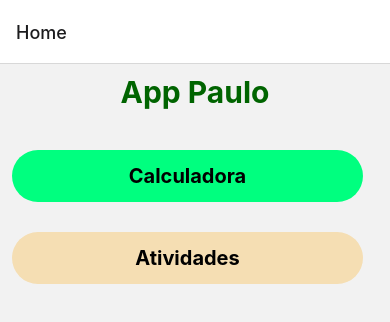
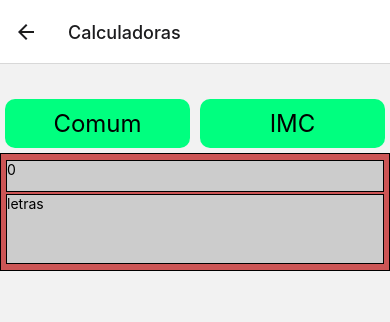
Before and after one commit to PHCJ/ISW036-React-Native, a React Native app: screen /Calculadoras in a window 390 px wide. Shown: the top 322 px of the page. Built offline with nearby package versions, Linux system fonts and the light colour scheme.

Commit message:
Calculadora e componente button

```diff
--- /dev/null
+++ b/src/components/Botao/styles.js
@@ -0,0 +1 @@
+export const styles = StyleSheet.create({})
--- /dev/null
+++ b/src/components/Calculadora/index.js
@@ -0,0 +1,48 @@
+import React, { useState } from "react";
+import { View, Text, StyleSheet } from "react-native";
+
+const index = () => {
+  const operationButtons = ["+", "-", "*", "/", "="];
+  const numberButtons = Array.from({ length: 10 }, (_, i) =>
+    String.fromCharCode(i + 48)
+  );
+
+  const [icalc, setIcalc] = useState(0);
+
+  return (
+    <View style={styles.container}>
+      <View style={styles.contentBoxView}>
+        <Text style={styles.boxView}>{icalc}</Text>
+      </View>
+      <View style={styles.contentBoxButton}><Text>letras</Text></View>
+    </View>
+  );
+};
+
+const styles = StyleSheet.create({
+  container: {
+    height:'90.3%',
+    alignItems: "center",
+    borderWidth:1,
+    padding:5,
+    backgroundColor:"#c55",
+    justifyContent:'space-around',
+  },
+  contentBoxView:{
+    backgroundColor:"#ccc",
+    flex:0.3,
+    width:'100%',
+  },
+  boxView: {
+    borderWidth: 1,
+    height:100,
+  },
+  contentBoxButton:{
+    backgroundColor:"#ccc",
+    borderWidth: 1,
+    flex:0.65,
+    width:'100%'
+  },
+});
+
+export default index;
--- a/src/components/SelectButton/index.js
+++ b/src/components/SelectButton/index.js
@@ -1,20 +1,22 @@
 import React, { useState } from "react";
 import { View, Button, Text, TouchableOpacity } from "react-native";
 import styles from "./style";
-import Form from '../Form/'
+import Imc from "../Form/";
+import Calc from '../Calculadora/'
+
 
 const Screen1 = () => {
   return (
-    <View >
-      <Form />
+    <View>
+      <Calc />
     </View>
   );
 };
 
 const Screen2 = () => {
   return (
-    <View style={styles.menuButton}>
-     <Text style={styles.msg}>Em construção</Text>
+    <View>
+      <Imc />
     </View>
   );
 };
@@ -31,13 +33,13 @@ const TwoScreensComponent = () => {
   };
 
   return (
-    <View >
+    <View>
       <View style={styles.menuButton}>
         <TouchableOpacity onPress={onPressButton1} style={styles.btnStyle}>
-          <Text style={styles.btnText}>IMC</Text>
+          <Text style={styles.btnText}>Comum</Text>
         </TouchableOpacity>
         <TouchableOpacity onPress={onPressButton2} style={styles.btnStyle}>
-          <Text style={styles.btnText}>Idade</Text>
+          <Text style={styles.btnText}>IMC</Text>
         </TouchableOpacity>
       </View>
       {showScreen1 ? <Screen1 /> : <Screen2 />}
--- a/src/pages/Home/index.js
+++ b/src/pages/Home/index.js
@@ -7,8 +7,8 @@ const HomeScreen = ({ navigation }) => {
   return (
     <View >
       <Title titulo="App Paulo"/>
-      <TouchableOpacity style={styles.ButtonCalculadora} onPress={() => navigation.navigate('Calculadora')}>
-        <Text style={styles.textButtonCalculator}>Calculadora</Text>
+      <TouchableOpacity style={styles.ButtonCalculadora} onPress={() => navigation.navigate('Calculadoras')}>
+        <Text style={styles.textButtonCalculator}>Calculadoras</Text>
       </TouchableOpacity>
       <TouchableOpacity style={styles.ButtonAula} onPress={() => navigation.navigate('Atividades')}>
         <Text style={styles.textButtonCalculator}>Atividades</Text>
--- a/src/routes/Navigation.js
+++ b/src/routes/Navigation.js
@@ -15,7 +15,7 @@ const Navigation = () => {
   return (
     <Stack.Navigator>
       <Stack.Screen name="Home" component={Home} />
-      <Stack.Screen name="Calculadora" component={Calculator} />
+      <Stack.Screen name="Calculadoras" component={Calculator} />
       <Stack.Screen name="Atividades" component={Aulas} />
       <Stack.Screen name="Atividade 2" component={Atividade2} />
       <Stack.Screen name="Atividade 3" component={Atividade03} />
```
Also changed, not shown: src/components/Botao/index.js (added, +10 -0 lines), src/components/Menu/index.js (deleted).
